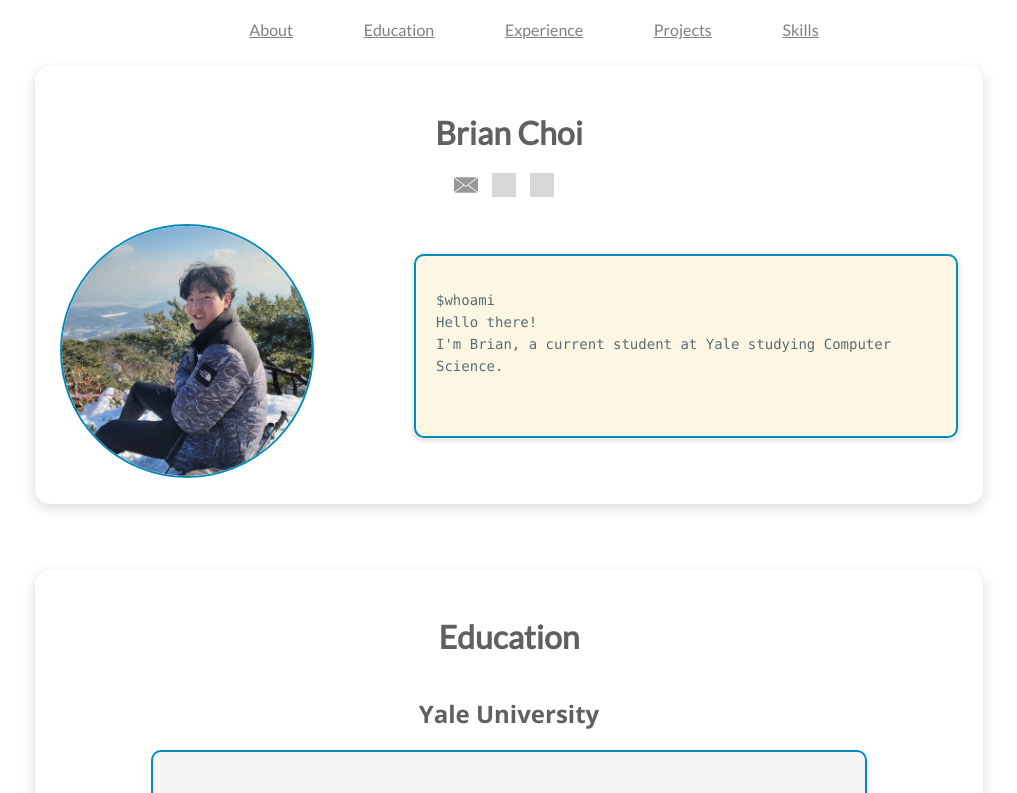
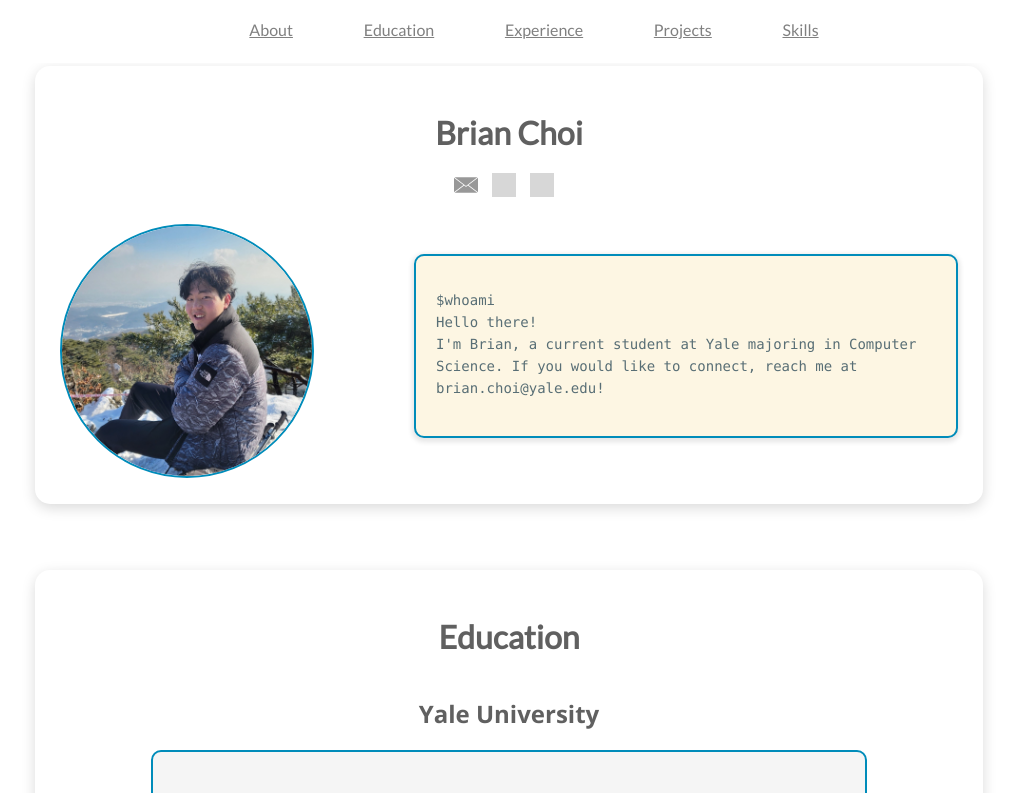
Before and after one commit to BrianChoi12/brianchoi12.github.io, a React (Create React App) app: page / in a window 1280 px wide. Shown: the top 793 px of the page, without its empty margins (131-1148 px from the left). Built offline with nearby package versions, Linux system fonts and the light colour scheme; grey boxes are pictures that could not be loaded.

Commit message:
updates to about page

```diff
--- a/package.json
+++ b/package.json
@@ -23,7 +23,7 @@
     "test": "react-scripts test",
     "eject": "react-scripts eject",
     "predeploy": "npm run build",
-    "deploy": "gh-pages -d build",
+    "deploy": "gh-pages -d build"
   },
   "eslintConfig": {
     "extends": [
--- a/src/App.js
+++ b/src/App.js
@@ -35,7 +35,7 @@ const App = (props) => {
             <a
               target="_blank"
               rel="noopener noreferrer"
-              href="https://github.com"
+              href="https://github.com/BrianChoi12"
             >
               <img
                 className="title-logo"
@@ -46,7 +46,7 @@ const App = (props) => {
             <a
               target="_blank"
               rel="noopener noreferrer"
-              href="https://www.linkedin.com/"
+              href="https://www.linkedin.com/in/booyeon-brian-choi/"
             >
               <img
                 className="title-logo"
--- a/src/Terminal.js
+++ b/src/Terminal.js
@@ -2,7 +2,7 @@ import React, { useState, useEffect } from 'react';
 import './styling/Terminal.css';
 
 const commands = ['$whoami', 'Hello there!   '];
-const intro = 'I\'m Brian, a current student at Yale studying Computer Science.';
+const intro = 'I\'m Brian, a current student at Yale majoring in Computer Science. If you would like to connect, reach me at brian.choi@yale.edu! ';
 
 const Terminal = () => {
   const [text, setText] = useState('');
```
